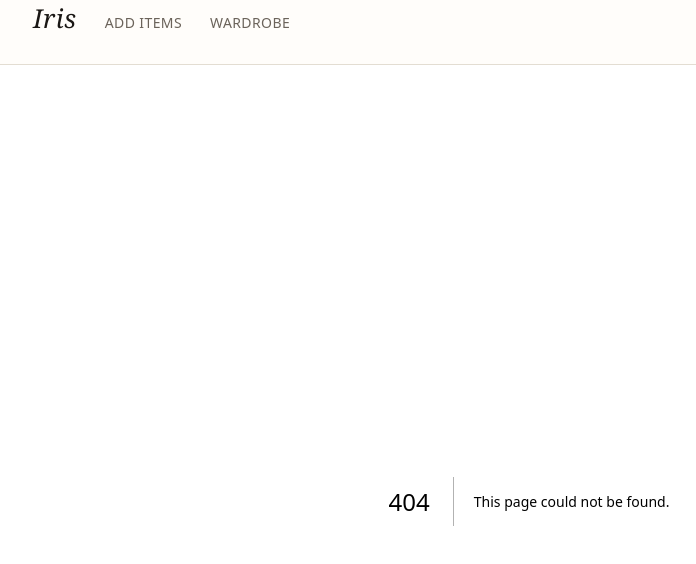
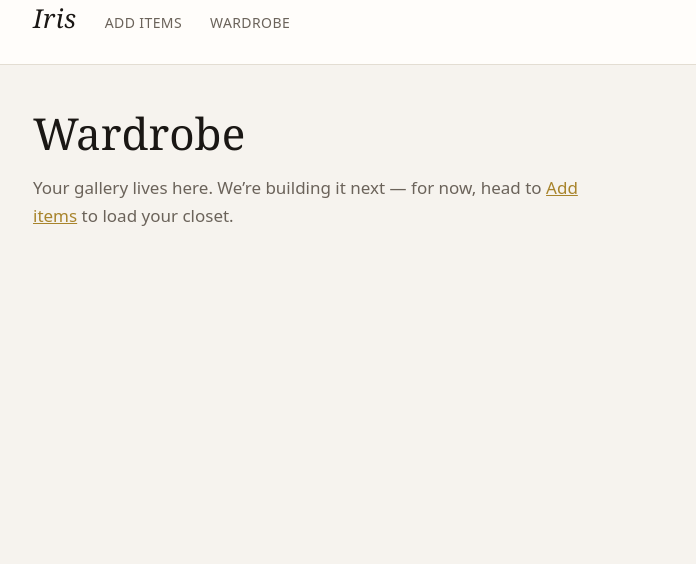
Before and after one commit to mollydbennett-glitch/Iris, a Next.js app: page /wardrobe in a window 1280 px wide. Before the commit this address had no page. Shown: the top 564 px of the page, without its empty margins (111-807 px from the left). Built offline with nearby package versions, Linux system fonts and the light colour scheme.

Commit message:
Create page.js

```diff
--- /dev/null
+++ b/app/wardrobe/page.js
@@ -0,0 +1,11 @@
+export default function WardrobePlaceholder() {
+  return (
+    <div>
+      <h1 className="display">Wardrobe</h1>
+      <p className="lede">
+        Your gallery lives here. We’re building it next — for now, head to{' '}
+        <a href="/upload" style={{ color: 'var(--gold)' }}>Add items</a> to load your closet.
+      </p>
+    </div>
+  );
+}
```
